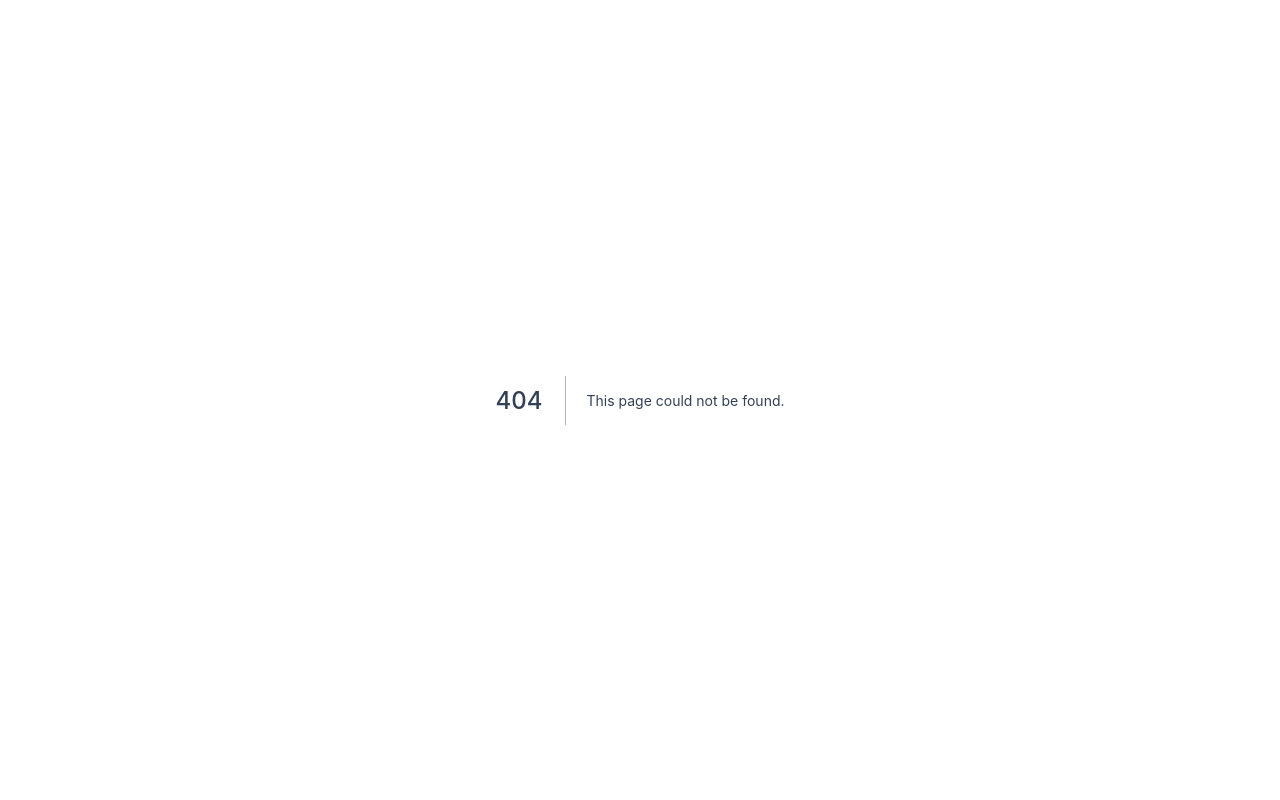
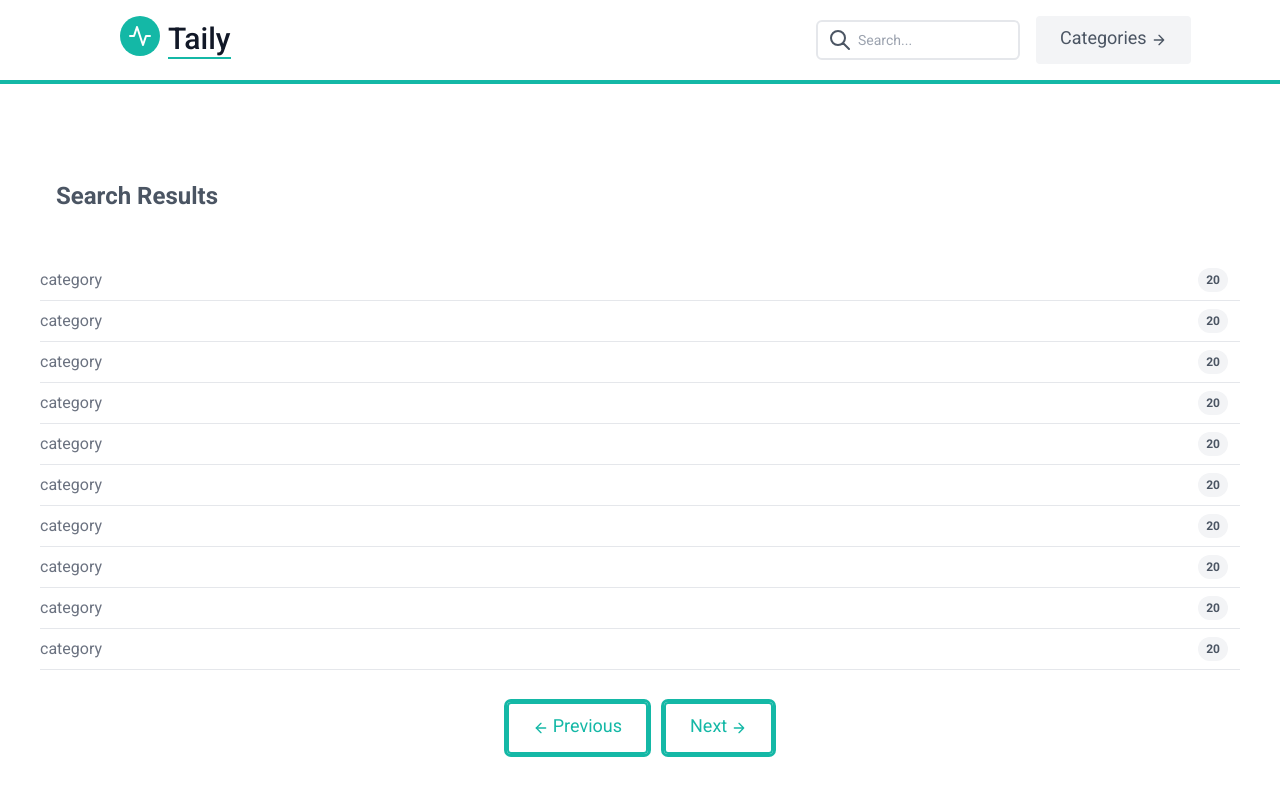
Before and after one commit to abhaytalreja/Taily-next-js-blog-template, a Next.js app: page /categories in a window 1280 px wide. Before the commit this address had no page. Shown: the top 800 px of the page. Built offline with nearby package versions, Linux system fonts and the light colour scheme.

Commit message:
Adding Categories Page

```diff
--- /dev/null
+++ b/components/Categories/CategorySearch.js
@@ -0,0 +1,61 @@
+import React, { useState } from "react"
+import CategorySearchResultsItem from "@/components/Categories/CategorySearchResultsItem"
+import Search from "../common/Search"
+import Button from "../common/Button"
+
+export default function CategorySearch() {
+  const [categories, setCategories] = useState(Array.from(Array(10)))
+  return (
+    <div className="container px-5 py-8 mx-auto">
+      <section className="text-gray-600 body-font overflow-hidden">
+        <div className="container px-5 py-12 mx-auto">
+          <h1 className="text-2xl m-4 font-bold mb-12">Search Results</h1>
+          <div className="my-8">
+            {categories.map((category, index) => (
+              <CategorySearchResultsItem category={category} key={index} />
+            ))}
+          </div>
+          <div className="w-full text-center flex justify-center">
+            <div className="mx-2">
+              <Button
+                btnType="outline"
+                customClass="inline-flex"
+                disabled={true}
+              >
+                <svg
+                  fill="none"
+                  stroke="currentColor"
+                  strokeLinecap="round"
+                  strokeLinejoin="round"
+                  strokeWidth="2"
+                  className="w-4 h-8 mr-1 py-1"
+                  viewBox="0 0 24 24"
+                >
+                  <line x1="19" y1="12" x2="5" y2="12"></line>
+                  <polyline points="12 19 5 12 12 5"></polyline>
+                </svg>
+                Previous
+              </Button>
+            </div>
+            <div className="mx-2">
+              <Button btnType="outline" customClass="inline-flex">
+                Next{" "}
+                <svg
+                  fill="none"
+                  stroke="currentColor"
+                  strokeLinecap="round"
+                  strokeLinejoin="round"
+                  strokeWidth="2"
+                  className="w-4 h-8 ml-1 py-1"
+                  viewBox="0 0 24 24"
+                >
+                  <path d="M5 12h14M12 5l7 7-7 7"></path>
+                </svg>
+              </Button>
+            </div>
+          </div>
+        </div>
+      </section>
+    </div>
+  )
+}
--- /dev/null
+++ b/components/Categories/CategorySearchResultsItem.js
@@ -0,0 +1,15 @@
+import React from "react"
+import Link from "next/link"
+
+export default function CategorySearchResultsItem({ categories }) {
+  return (
+    <div className="flex border-b border-gray-200 py-2 last:mb-6 justify-between">
+      <Link href="/categories/1">
+        <a className="text-gray-500 hover:text-theme">category</a>
+      </Link>
+      <span class="inline-block rounded-full text-gray-600 bg-gray-100 px-2 py-1 text-xs font-bold mr-3">
+        20
+      </span>
+    </div>
+  )
+}
--- a/components/common/Header.js
+++ b/components/common/Header.js
@@ -28,7 +28,11 @@ export default function Header() {
         </div>
         <div className="flex w-1/3">
           {router.pathname !== "/search" && <Search />}
-          <Button btnType="default" customClass="inline-flex">
+          <Button
+            btnType="default"
+            customClass="inline-flex"
+            onClick={() => router.push("/categories")}
+          >
             Categories
             <svg
               fill="none"
--- a/components/common/Search.js
+++ b/components/common/Search.js
@@ -5,7 +5,6 @@ export default function Search() {
   const router = useRouter()
   const queryParam = router.query.q ? router.query.q : ""
   const [query, setQuery] = useState(queryParam)
-  console.log({ queryParam, query })
   const submitSearch = (e) => {
     e.preventDefault()
     router.push(`/search?q=${query}`)
--- /dev/null
+++ b/pages/categories/[slug].js
@@ -0,0 +1,74 @@
+import React, { useState } from "react"
+import DefaultLayout from "@/layouts/defaultLayout"
+import PostSearchResultsItem from "@/components/Posts/PostSearchResultsItem"
+import Button from "@/components/common/Button"
+import { useRouter } from "next/router"
+
+export default function SinglePost() {
+  const [posts, setPosts] = useState(Array.from(Array(5)))
+  const samplePost = {
+    title: "Post Title",
+    summary:
+      "Lorem ipsum dolor sit amet, consectetur adipiscing elit, sed do eiusmod tempor incididunt ut labore et dolore magna aliqua.",
+    category: ["category 1", "category 2"],
+  }
+  const router = useRouter()
+  const { slug } = router.query
+  return (
+    <DefaultLayout>
+      <div id="content">
+        <section className="text-gray-600 body-font overflow-hidden">
+          <div className="container px-5 py-12 mx-auto">
+            <h1 className="text-2xl m-4 font-bold mb-12">
+              Post Results for Category - {slug}
+            </h1>
+            <div className="-my-8 divide-y-2 divide-gray-100">
+              {posts.map((post, index) => (
+                <PostSearchResultsItem post={samplePost} key={index} />
+              ))}
+            </div>
+            <div className="w-full text-center flex justify-center mt-12">
+              <div className="mx-2">
+                <Button
+                  btnType="outline"
+                  customClass="inline-flex"
+                  disabled={true}
+                >
+                  <svg
+                    fill="none"
+                    stroke="currentColor"
+                    strokeLinecap="round"
+                    strokeLinejoin="round"
+                    strokeWidth="2"
+                    className="w-4 h-8 mr-1 py-1"
+                    viewBox="0 0 24 24"
+                  >
+                    <line x1="19" y1="12" x2="5" y2="12"></line>
+                    <polyline points="12 19 5 12 12 5"></polyline>
+                  </svg>
+                  Previous
+                </Button>
+              </div>
+              <div className="mx-2">
+                <Button btnType="outline" customClass="inline-flex">
+                  Next{" "}
+                  <svg
+                    fill="none"
+                    stroke="currentColor"
+                    strokeLinecap="round"
+                    strokeLinejoin="round"
+                    strokeWidth="2"
+                    className="w-4 h-8 ml-1 py-1"
+                    viewBox="0 0 24 24"
+                  >
+                    <path d="M5 12h14M12 5l7 7-7 7"></path>
+                  </svg>
+                </Button>
+              </div>
+            </div>
+          </div>
+        </section>
+      </div>
+    </DefaultLayout>
+  )
+}
--- /dev/null
+++ b/pages/categories/index.js
@@ -0,0 +1,16 @@
+import React from "react"
+import { useRouter } from "next/router"
+
+import DefaultLayout from "@/layouts/defaultLayout"
+import CategorySearch from "@/components/Categories/CategorySearch"
+
+export default function CategoriesPage() {
+  const router = useRouter()
+  return (
+    <DefaultLayout>
+      <div id="content">
+        <CategorySearch />
+      </div>
+    </DefaultLayout>
+  )
+}
```
